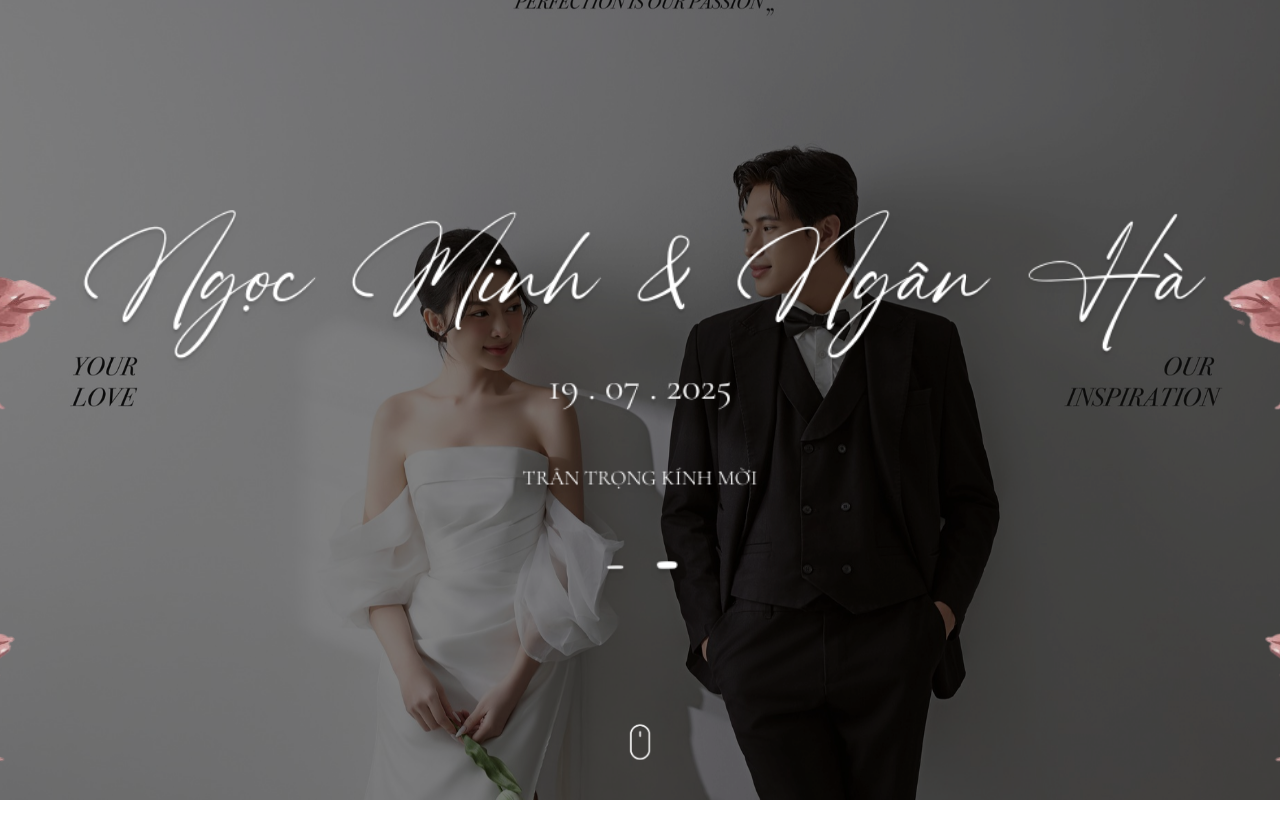
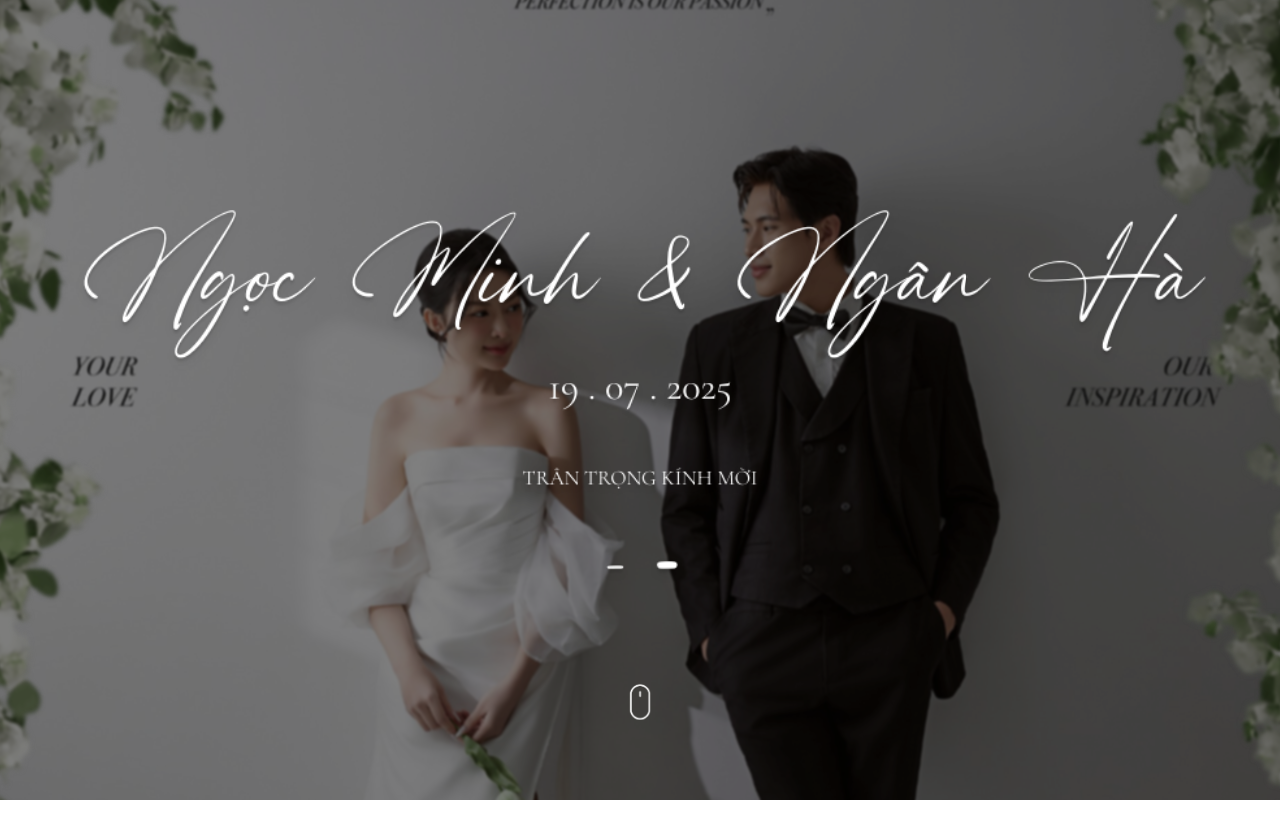
Before and after one commit to havnat01/mh-wedding, a React (Vite) app: page /invite/1 in a window 1280 px wide. Shown: the top 838 px of the page. Built offline with nearby package versions, Linux system fonts and the light colour scheme; no server answers.

Commit message:
Update background image and enhance scaling effects in InvitePage component

```diff
--- a/src/index.css
+++ b/src/index.css
@@ -104,7 +104,7 @@ body {
   height: 100vh;
 }
 
-.center-item {
+.text-item {
   flex-direction: column;
   justify-content: center;
   align-items: center;
@@ -113,12 +113,13 @@ body {
   display: flex;
   position: absolute;
   inset: 0% auto auto 0%;
+  z-index: 2;
 }
 
 .scroll-img {
   z-index: 10;
   width: 50px;
-  margin-bottom: 40px;
+  margin-bottom: 80px;
   margin-left: calc(50% - 25px);
   position: absolute;
   inset: auto 0% 0%;
--- a/src/pages/InvitePage.tsx
+++ b/src/pages/InvitePage.tsx
@@ -25,7 +25,16 @@ export default function InvitePage() {
   const opacitySubText3 = useTransform(scrollYProgress, [0.65, 0.9], [0, 1]);
   const scaleSm = useTransform(scrollYProgress, [0, 1], [1, 1.1]);
   const scaleMd = useTransform(scrollYProgress, [0, 1], [1, 1.3]);
-  const scaleLg = useTransform(scrollYProgress, [0, 1], [1, 1.5]);
+  const scaleLg = useTransform(scrollYProgress, [0, 1], [1.2, 1.7]);
+  const bgFilter = useTransform(
+    scrollYProgress,
+    [0, 0.35, 1],
+    [
+      "blur(1px) brightness(50%)",
+      "blur(0px) brightness(100%)",
+      "blur(1px) brightness(50%)",
+    ]
+  );
 
   useEffect(() => {
     let interval: number | null = null;
@@ -155,6 +164,7 @@ export default function InvitePage() {
               willChange: "transform",
               scale: scaleLg,
               transformStyle: "preserve-3d",
+              filter: bgFilter,
             }}
             className="bg-scroll"
           ></motion.div>
@@ -163,6 +173,7 @@ export default function InvitePage() {
               willChange: "transform",
               scale: scaleSm,
               transformStyle: "preserve-3d",
+              filter: bgFilter,
             }}
             className="bg-main brightness-50"
           ></motion.div>
@@ -173,7 +184,7 @@ export default function InvitePage() {
               transformStyle: "preserve-3d",
               opacity: mainTextOpacity,
             }}
-            className="center-item text-white text-shadow-lg text-center"
+            className="text-item text-white text-shadow-lg text-center"
           >
             <h2 className="text-small md:text-medium lg:text-huge font-1ftv">
               Ngọc Minh & Ngân Hà
@@ -185,10 +196,10 @@ export default function InvitePage() {
               <span className="font-bold">{guest ? guest.name : "-"}</span>
             </h3>
           </motion.div>
-          <div className="center-item text-white text-shadown-lg font-cormorant text-center">
+          <div className="text-item text-white text-shadow-lg font-cormorant text-center">
             <motion.h3
               style={{ willChange: "opacity", opacity: subTextOpacity }}
-              className="text-small txt-sub"
+              className="text-small"
             >
               {getTitle()}
             </motion.h3>
```
Also changed, not shown: public/images/cover.png.
